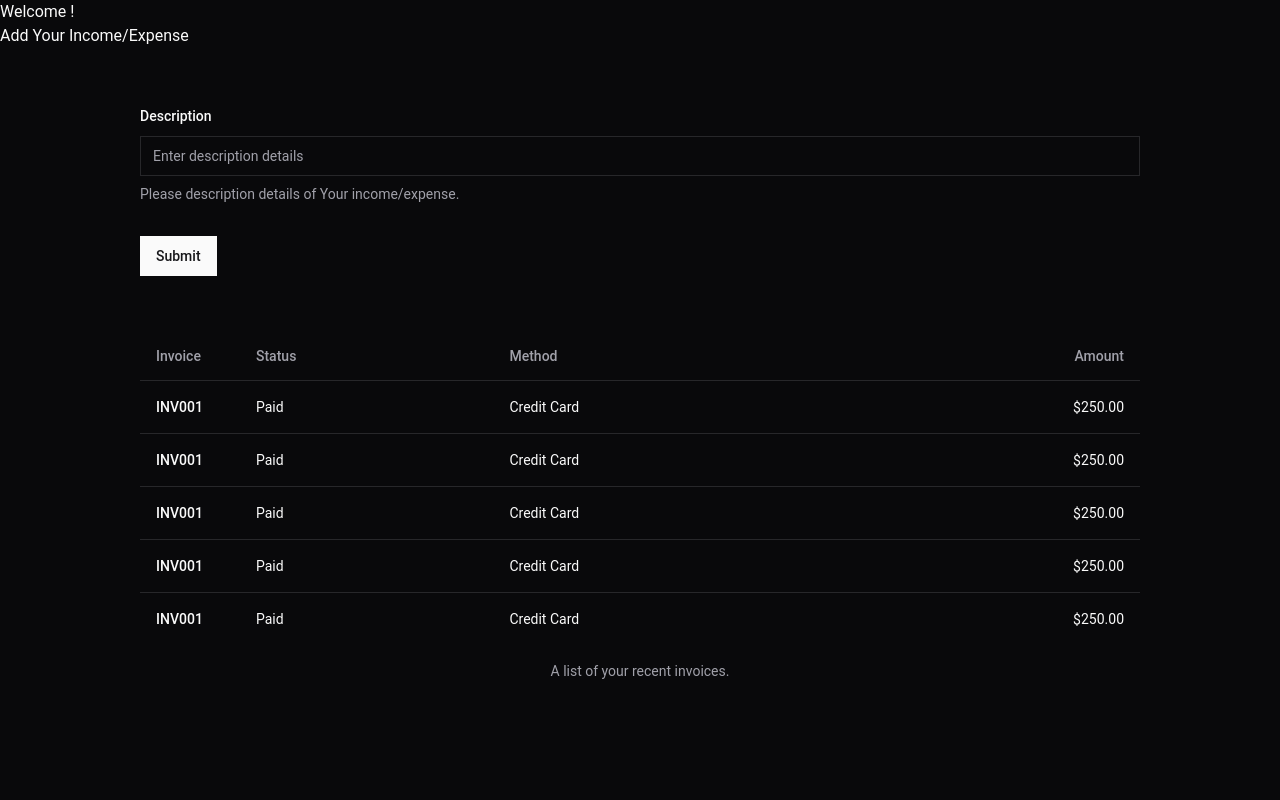
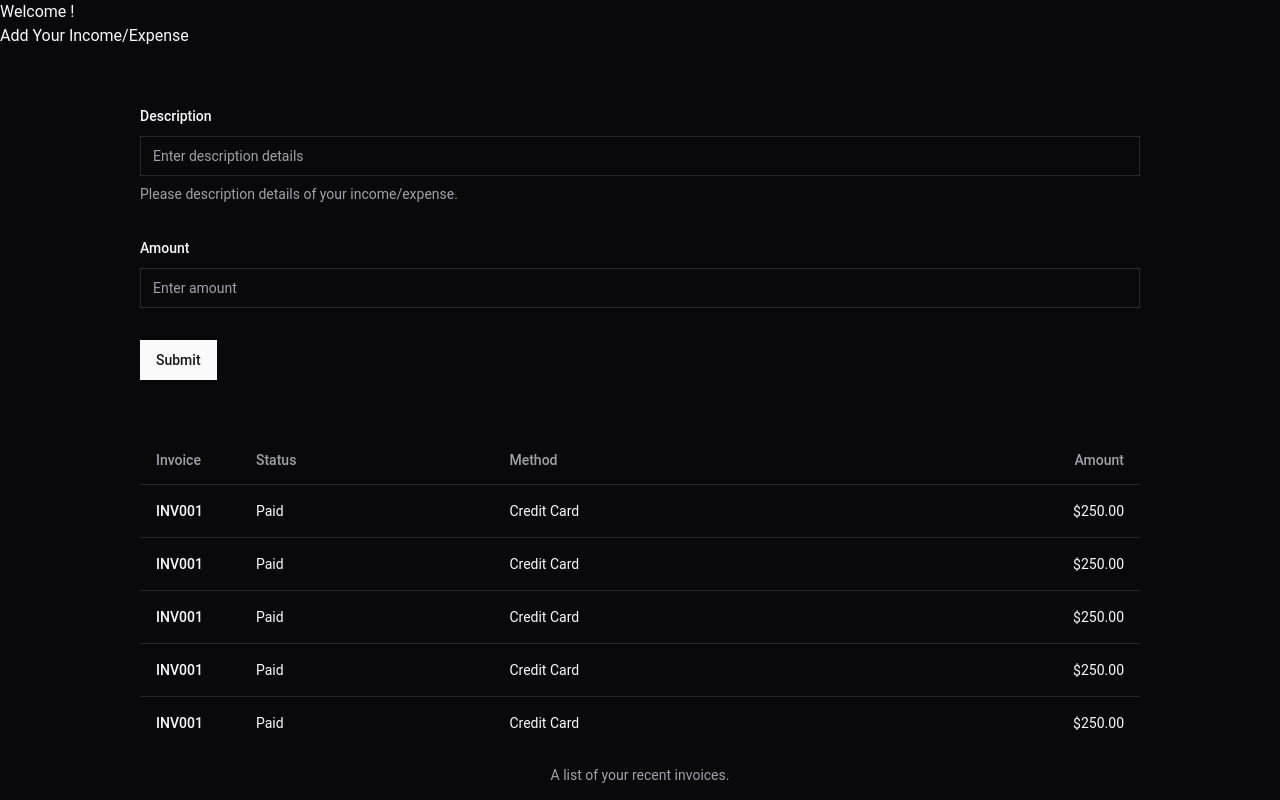
Before and after one commit to PeterPoterek/finance-tracker-typescript, a React (Vite) app in the folder client/: page / in a window 1280 px wide. Built offline with nearby package versions, Linux system fonts and the light colour scheme; no server answers.

Commit message:
number input

```diff
--- a/client/src/pages/dashboard/FinancialForm/FinancialForm.tsx
+++ b/client/src/pages/dashboard/FinancialForm/FinancialForm.tsx
@@ -19,6 +19,7 @@ const FinancialForm = () => {
     resolver: zodResolver(formSchema),
     defaultValues: {
       description: "",
+      amount: 0,
     },
   });
 
@@ -35,7 +36,27 @@ const FinancialForm = () => {
                 <FormControl>
                   <Input placeholder="Enter description details" {...field} />
                 </FormControl>
-                <FormDescription>Please description details of Your income/expense.</FormDescription>
+                <FormDescription>Please description details of your income/expense.</FormDescription>
+                <FormMessage />
+              </FormItem>
+            )}
+          />
+
+          <FormField
+            control={form.control}
+            name="amount"
+            render={({ field }) => (
+              <FormItem>
+                <FormLabel>Amount</FormLabel>
+                <FormControl>
+                  <Input
+                    type="number"
+                    placeholder="Enter amount"
+                    {...field}
+                    value={field.value || ""}
+                    onChange={(e) => field.onChange(Number(e.target.value))}
+                  />
+                </FormControl>
                 <FormMessage />
               </FormItem>
             )}
--- a/client/src/services/schemas/formSchemas.ts
+++ b/client/src/services/schemas/formSchemas.ts
@@ -1,8 +1,9 @@
 import { z } from "zod";
 
 export const formSchema = z.object({
-  description: z.string().min(1, "Description is required"),
-  // amount: z.number().min(1, "Amount must be greater than zero"),
+  description: z.string().min(1, "Required"),
+  amount: z.number().min(1, "Required"),
+
   // type: z.enum(["income", "expense"]),
 });
 
```
